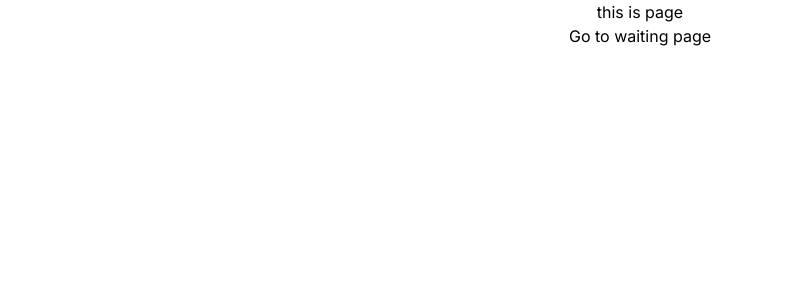
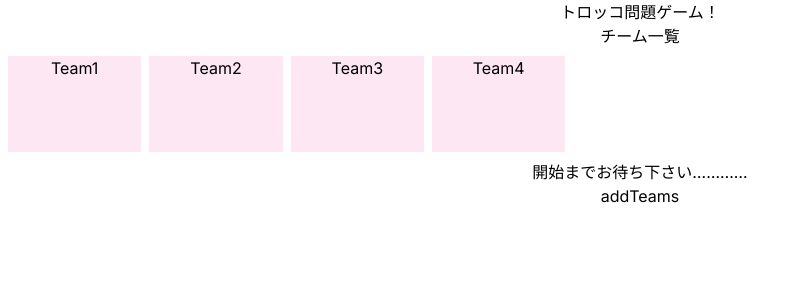
Before and after one commit to tomizawakenshin/hackathon_team4, a Next.js app: page / in a window 1280 px wide. Shown: the top 300 px of the page, without its empty margins (0-802 px from the left). Built offline with nearby package versions, Linux system fonts and the light colour scheme.

Commit message:
Refine home page

```diff
--- a/src/app/page.tsx
+++ b/src/app/page.tsx
@@ -1,13 +1,37 @@
 "use client";
 
-import Link from "next/link";
+import TeamCard from "@/components/TeamCard";
+import { useState } from "react";
+
+export interface Team {
+  name: string;
+  id: string;
+}
 
 export default function Home() {
+  const [teams, setTeams] = useState<Team[]>([
+    { name: "Team1", id: "1" },
+    { name: "Team2", id: "2" },
+    { name: "Team3", id: "3" },
+    { name: "Team4", id: "4" },
+  ]);
+
+  const teamCards = teams.map((team) => <TeamCard>{team.name}</TeamCard>)
+
   return (
     <div className="text-center">
-      <div>this is page</div>
+      <div>トロッコ問題ゲーム！</div>
       <div>
-        <Link href="/waiting">Go to waiting page</Link>
+        <div>
+          チーム一覧
+        </div>
+        <div className="grid auto-rows-[6rem] grid-cols-[repeat(auto-fill,minmax(8rem,1fr))] gap-2 p-2 overflow-y-auto">
+          {teamCards}
+        </div>
+        <div>
+          開始までお待ち下さい…………
+        </div>
+        <button onClick={() => setTeams([...teams, { name: "Team5", id: "5" }]) }>addTeams</button>
       </div>
     </div>
   );
--- /dev/null
+++ b/src/components/TeamCard.tsx
@@ -0,0 +1,10 @@
+interface Props {
+  children: React.ReactNode,
+}
+export default function TeamCard(props: Props) {
+  return (
+    <div className="bg-pink-100 hover:bg-pink-200 active:bg-pink-300">
+      {props.children}
+    </div>
+  );
+}
```
